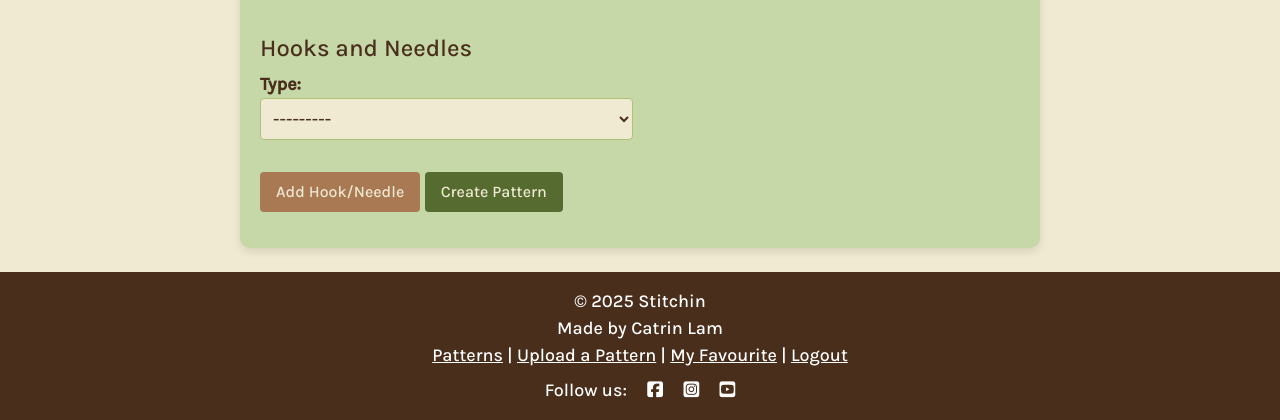
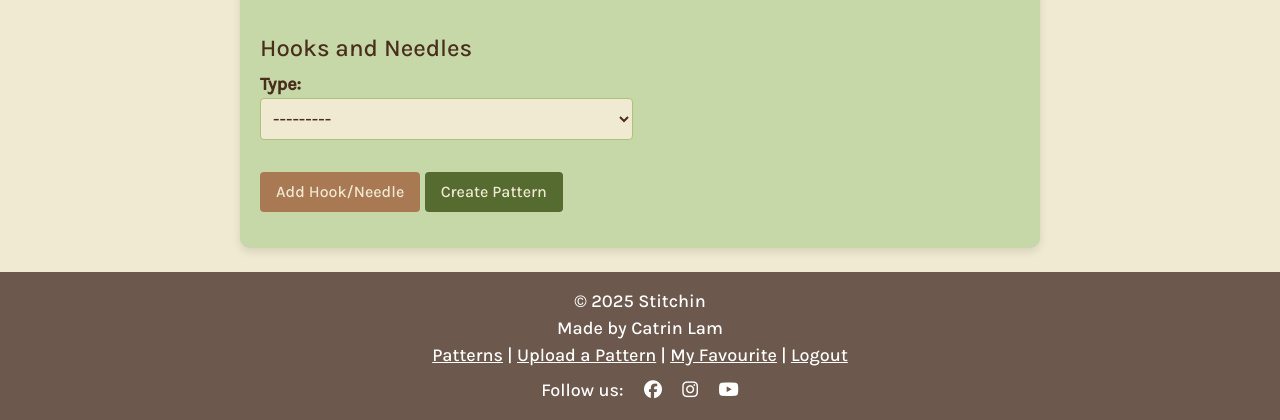
Before and after one commit to catrinlam/Stitchin, a Django app: page /post/ in a window 1280 px wide. Shown: the part 1171-1591 px from the top of the page. Run offline with Django 5.2, Linux system fonts and the light colour scheme; the visitor is signed in with stand-in values (Sample User, id 1); some libraries are stand-ins or nearby versions.

Commit message:
Update footer background color and social media icons for improved styling

```diff
--- a/static/css/style.css
+++ b/static/css/style.css
@@ -364,7 +364,7 @@ h2, h3, h4, h5, h6 {
 
 /* Footer styles */
 .footer {
-    background-color: var(--text-color);
+    background-color: #6C584C;
     color: var(--background-color);
     /* padding: 20px;    */
     text-align: center;
--- a/templates/base.html
+++ b/templates/base.html
@@ -121,11 +121,11 @@
                 <div class="col-12 text-center mt-2">
                     <p class="m-0 text-white">Follow us:
                         <a href="https://www.facebook.com" target="_blank" rel="noopener noreferrer"
-                        class="text-white" aria-label="Facebook"><i class="fab fa-facebook-square ms-3"></i></a>
+                        class="text-white" aria-label="Facebook"><i class="fa-brands fa-facebook ms-3"></i></a>
                         <a href="https://www.instagram.com" target="_blank" rel="noopener noreferrer"
-                        class="text-white" aria-label="Instagram"><i class="fab fa-instagram-square ms-3"></i></a>
+                        class="text-white" aria-label="Instagram"><i class="fa-brands fa-instagram ms-3"></i></a>
                         <a href="https://www.youtube.com" target="_blank" rel="noopener noreferrer"
-                        class="text-white" aria-label="YouTube"><i class="fab fa-youtube-square ms-3"></i></a>
+                        class="text-white" aria-label="YouTube"><i class="fa-brands fa-youtube ms-3"></i></a>
                     </p>
                     </div>
                 </div>
```
